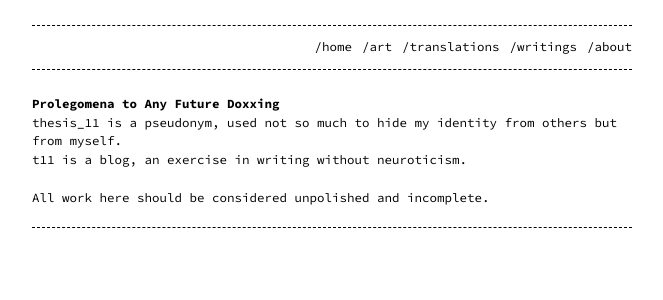
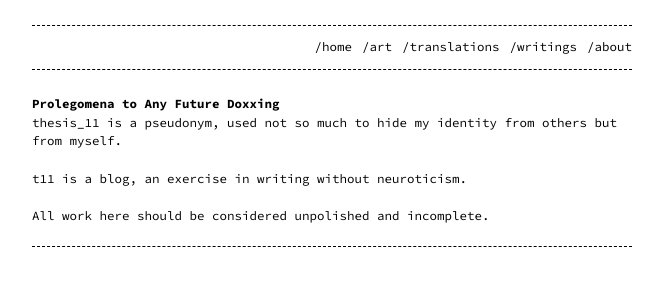
Before and after one commit to t11systems/t11systems.github.io, a Jekyll site: the page built from about.md, in a window 1280 px wide. Shown: the top 300 px of the page, without its empty margins (308-971 px from the left). Built offline with Jekyll 4.4.1, drawn with Linux system fonts in a browser that asks for light colours.

Commit message:
Update about.md

```diff
--- a/about.md
+++ b/about.md
@@ -4,9 +4,10 @@ title: /about
 permalink: /about/
 ---
 
-# Prolegomena to Any Future Doxxing<br />
+# Prolegomena to Any Future Doxxing
 
-thesis_11 is a pseudonym, used not so much to hide my identity from others but from myself.<br />
-
-t11 is a blog, an exercise in writing without neuroticism.<br />
+thesis_11 is a pseudonym, used not so much to hide my identity from others but from myself.
+&nbsp;
+t11 is a blog, an exercise in writing without neuroticism.
+&nbsp;
 All work here should be considered unpolished and incomplete.
```
